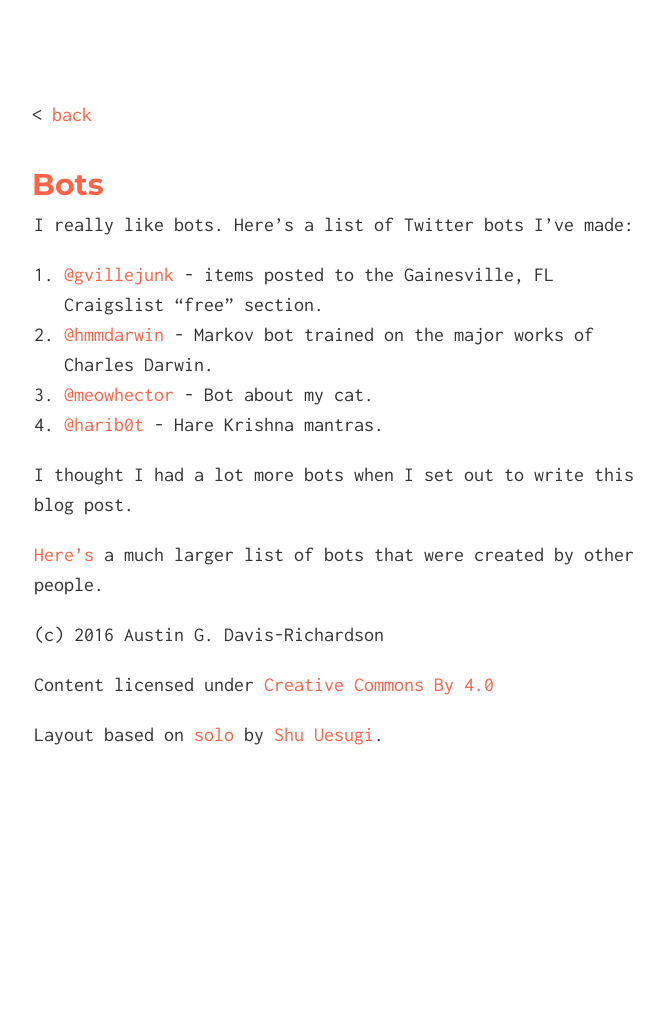
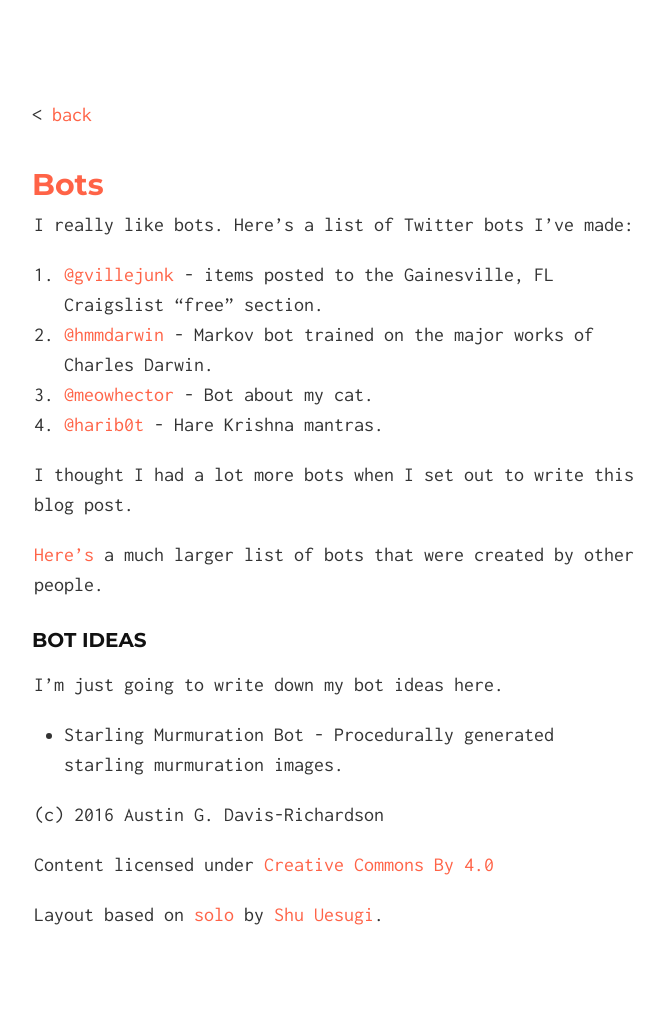
Before and after one commit to audy/audy.github.io, a Jekyll site: the page built from _posts/2016-06-14-Bots.md, in a window 1280 px wide. Shown: the whole page, without its empty margins (306-970 px from the left). Built offline with Jekyll 4.4.1, drawn with Linux system fonts in a browser that asks for light colours; before the commit the page ends 900 px from its top, so only the background shows below that.

Commit message:
#botideas

```diff
--- a/_posts/2016-06-14-Bots.md
+++ b/_posts/2016-06-14-Bots.md
@@ -17,3 +17,11 @@ I thought I had a lot more bots when I set out to write this blog post.
 
 [Here's](https://twitter.com/heyaudy/lists/bots) a much larger list of bots
 that were created by other people.
+
+
+## Bot Ideas
+
+I'm just going to write down my bot ideas here.
+
+- Starling Murmuration Bot - Procedurally generated starling murmuration
+  images.
```
